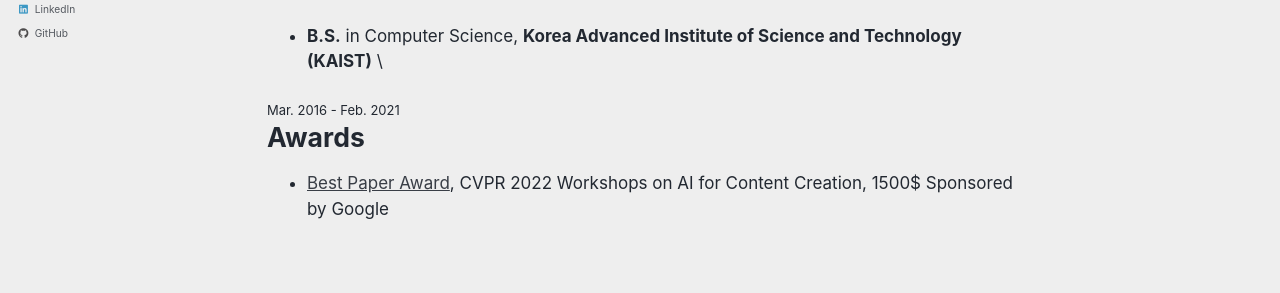
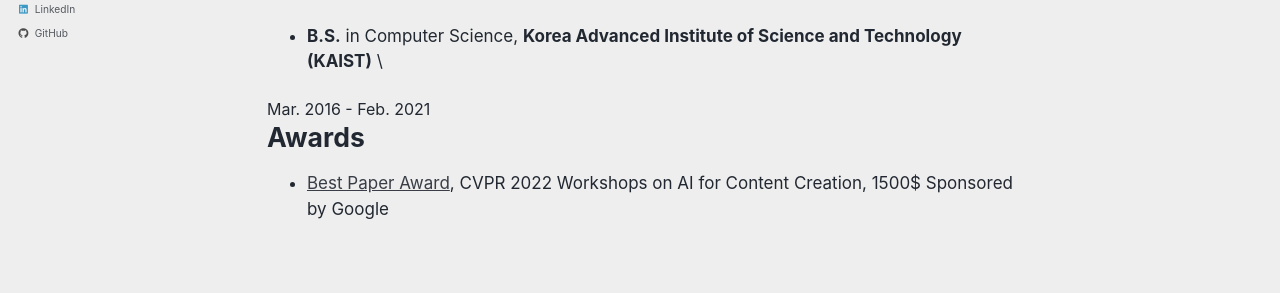
Before and after one commit to LeeDongYeun/leedongyeun.github.io, a Jekyll site: the page built from _pages/about.md, in a window 1280 px wide and 900 px high, scrolled down 887 px. Shown: the part 463-756 px from the top of the window. Built offline with Jekyll 4.4.1, drawn with Linux system fonts in a browser that asks for light colours; cached includes are drawn as plain includes.

Commit message:
Update about.md

```diff
--- a/_pages/about.md
+++ b/_pages/about.md
@@ -46,7 +46,7 @@
 - **M.S.** in Electrical Engineering, **Korea Advanced Institute of Science and Technology (KAIST)**, <font size="3">Mar. 2021 - Aug. 2022</font>
 
 - **B.S.** in Computer Science, **Korea Advanced Institute of Science and Technology (KAIST)** \\
-<font size="2">Mar. 2016 - Feb. 2021</font>
+<font size="3">Mar. 2016 - Feb. 2021</font>
 
 # Awards
 - [Best Paper Award](images/CVPRW2022_award.jpeg), CVPR 2022 Workshops on AI for Content Creation, 1500$ Sponsored by Google
```
